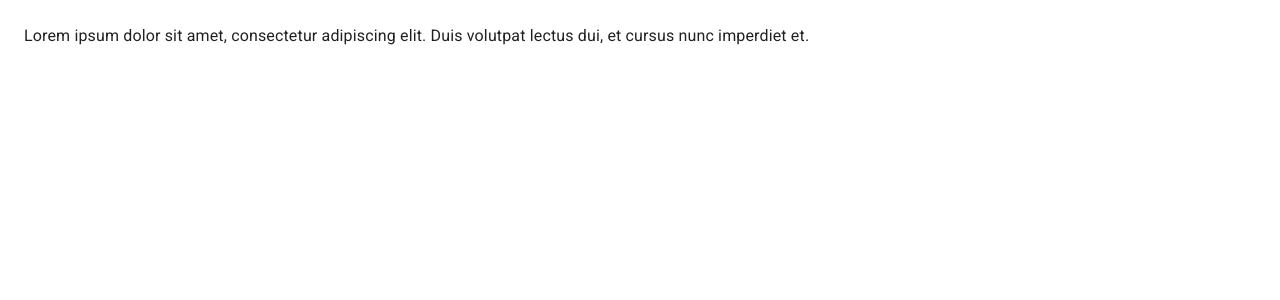
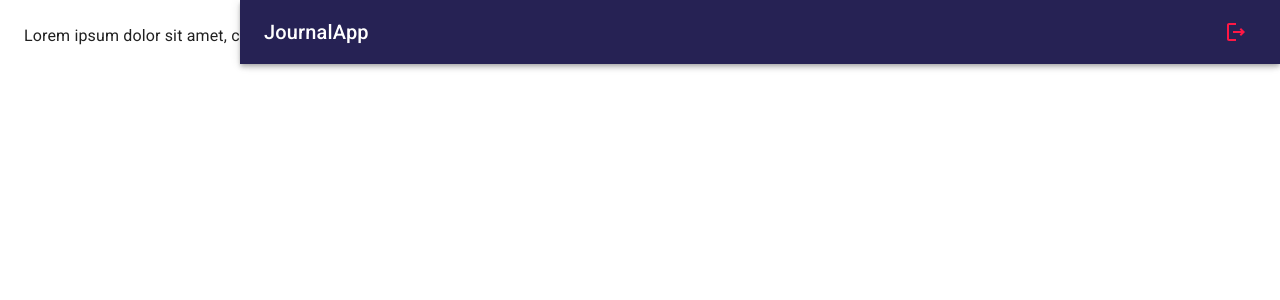
Before and after one commit to alesbe/journal-app, a React (Vite) app: page / in a window 1280 px wide. Shown: the top 300 px of the page. Built offline with nearby package versions, Linux system fonts and the light colour scheme.

Commit message:
added navbar

```diff
--- /dev/null
+++ b/src/journal/components/NavBar.jsx
@@ -0,0 +1,32 @@
+import { LogoutOutlined, MenuOutlined } from '@mui/icons-material'
+import { AppBar, Grid, IconButton, Toolbar, Typography } from '@mui/material'
+import React from 'react'
+
+export const NavBar = ({ drawerWidth = 240 }) => {
+  return (
+    <AppBar
+        position='fixed'
+        sx={{
+            width: { sm: `calc(100% - ${ drawerWidth }px)` },
+            ml: {sm: `${drawerWidth}px`}
+        }}>
+            <Toolbar>
+                <IconButton
+                    color = 'inherit'
+                    edge = "start"
+                    sx = {{ mr: 2, display: { sm: 'none' } }}
+                >
+                    <MenuOutlined/>
+                </IconButton>
+
+                <Grid container direction='row' justifyContent='space-between' alignItems='center'>
+                    <Typography variant='h6' noWrap component="div">JournalApp</Typography>
+
+                    <IconButton color="error">
+                        <LogoutOutlined/>
+                    </IconButton>
+                </Grid>
+            </Toolbar>
+    </AppBar>
+  )
+}
--- /dev/null
+++ b/src/journal/components/index.js
@@ -0,0 +1 @@
+export * from './NavBar';
--- a/src/journal/layout/JournalLayout.jsx
+++ b/src/journal/layout/JournalLayout.jsx
@@ -1,11 +1,13 @@
 import { Box } from "@mui/material"
+import { NavBar } from "../components/NavBar";
 
 const drawerWidth = 240;
 
 export const JournalLayout = ({ children }) => {
   return (
     <Box sx = {{ display: 'flex' }}>
-        {/*navbar drawerWidth*/}
+
+        <NavBar drawerWidth={ drawerWidth }/>
 
         {/*sidebar drawerWidth*/}
 
```
